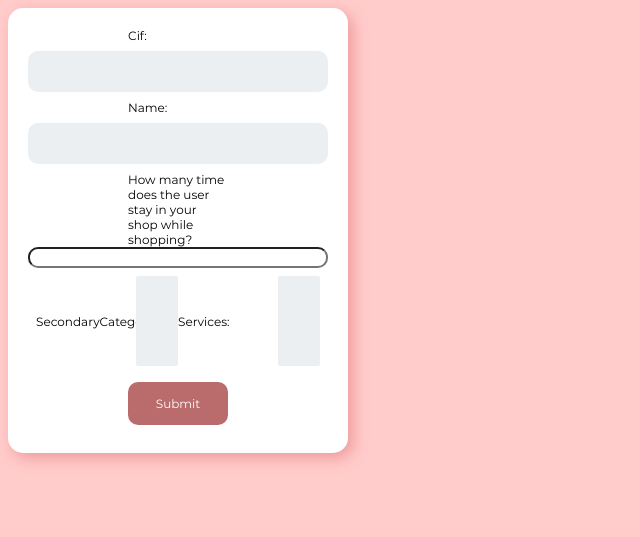
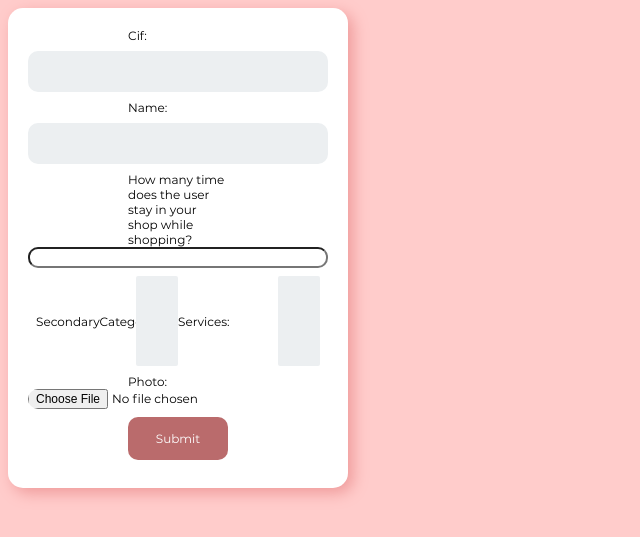
Before and after one commit to Casassarnau/ConfinAppCommerce, a Django app: template shop/templates/shopform.html in a window 1280 px wide. Shown: the top 537 px of the page, without its empty margins (0-640 px from the left). Run offline with Django 3.2, Linux system fonts and the light colour scheme; the template is opened without the code that fills it: values that come from a table or form of the project are taken from there, others are empty.

Commit message:
PHOTOS TO SHOPS AND FORM FIXED

```diff
--- a/hackovid/settings.py
+++ b/hackovid/settings.py
@@ -30,6 +30,11 @@ ALLOWED_HOSTS = []
 AUTHENTICATION_BACKENDS = (
     'django.contrib.auth.backends.ModelBackend',
 )
+
+#  File upload configuration
+MEDIA_ROOT = 'files'
+MEDIA_URL = '/files/'
+MAX_UPLOAD_SIZE =  5242880
 
 # Set up custom auth
 AUTH_USER_MODEL = 'user.User'
--- a/hackovid/urls.py
+++ b/hackovid/urls.py
@@ -14,9 +14,10 @@ Including another URLconf
     2. Add a URL to urlpatterns:  url(r'^blog/', include('blog.urls'))
 """
 from django.conf.urls import url, include
+from django.conf.urls.static import static
 from django.contrib import admin
 
-from hackovid import views
+from hackovid import views, settings
 
 urlpatterns = [
     url(r'^admin/', admin.site.urls),
@@ -25,3 +26,6 @@ urlpatterns = [
     url(r'^purchase/', include('purchase.urls')),
     url(r'^$', views.root_view, name='root'),
 ]
+
+if settings.DEBUG:
+    urlpatterns += static(settings.MEDIA_URL, document_root=settings.MEDIA_ROOT)
--- a/shop/forms.py
+++ b/shop/forms.py
@@ -1,15 +1,27 @@
-from django.forms import ModelForm
+from django import forms
+from django.template.defaultfilters import filesizeformat
+
+from hackovid import settings
 from shop import models
 from localflavor.es.forms import ESIdentityCardNumberField
 
 
-class ShopForm(ModelForm):
+class ShopForm(forms.ModelForm):
     # TODO: Obtain latitude and longitude from the street in google maps.
     CIF = ESIdentityCardNumberField(only_nif=False)
+    photo = forms.ImageField()
+
+    def clean_photo(self):
+        photo = self.cleaned_data['photo']
+        size = getattr(photo, '_size', 0)
+        if size > settings.MAX_UPLOAD_SIZE:
+            raise forms.ValidationError("Please keep photo size under %s. Current filesize %s" % (
+                filesizeformat(settings.MAX_UPLOAD_SIZE), filesizeformat(size)))
+        return photo
 
     class Meta:
         model = models.Shop
-        fields = ['CIF', 'name', 'meanTime', 'secondaryCategories', 'services']
+        fields = ['CIF', 'name', 'meanTime', 'secondaryCategories', 'services', 'photo']
 
         labels = {
             'CIF': 'CIF',
--- a/shop/models.py
+++ b/shop/models.py
@@ -13,6 +13,11 @@ SCH_DAYS = [
     (5, 'Saturday'),
     (6, 'Sunday'),
 ]
+
+
+def user_directory_path(instance, filename):
+    # file will be uploaded to MEDIA_ROOT/user_<id>/<filename>
+    return '{0}/{1}'.format(instance.id, filename)
 
 
 class Category(models.Model):
@@ -52,6 +57,8 @@ class Shop(models.Model):
     secondaryCategories = models.ManyToManyField(to=SecondaryCategory)
     services = models.ManyToManyField(to=Service)
 
+    photo = models.ImageField(upload_to=user_directory_path, null=True, blank=True)
+
     class Meta:
         unique_together = (('CIF', 'name'),)
 
--- a/shop/templates/shopform.html
+++ b/shop/templates/shopform.html
@@ -1,6 +1,6 @@
 {% extends 'base.html' %}
 {% block content %}
-<form action="" method="post">
+<form action="" method="post" enctype="multipart/form-data">
     {% csrf_token %}
     {{ form }}
     <input type="submit" value="Submit">
```
Also changed, not shown: shop/views.py (+4 -4 lines), shop/migrations/0002_shop_photo.py (added).
